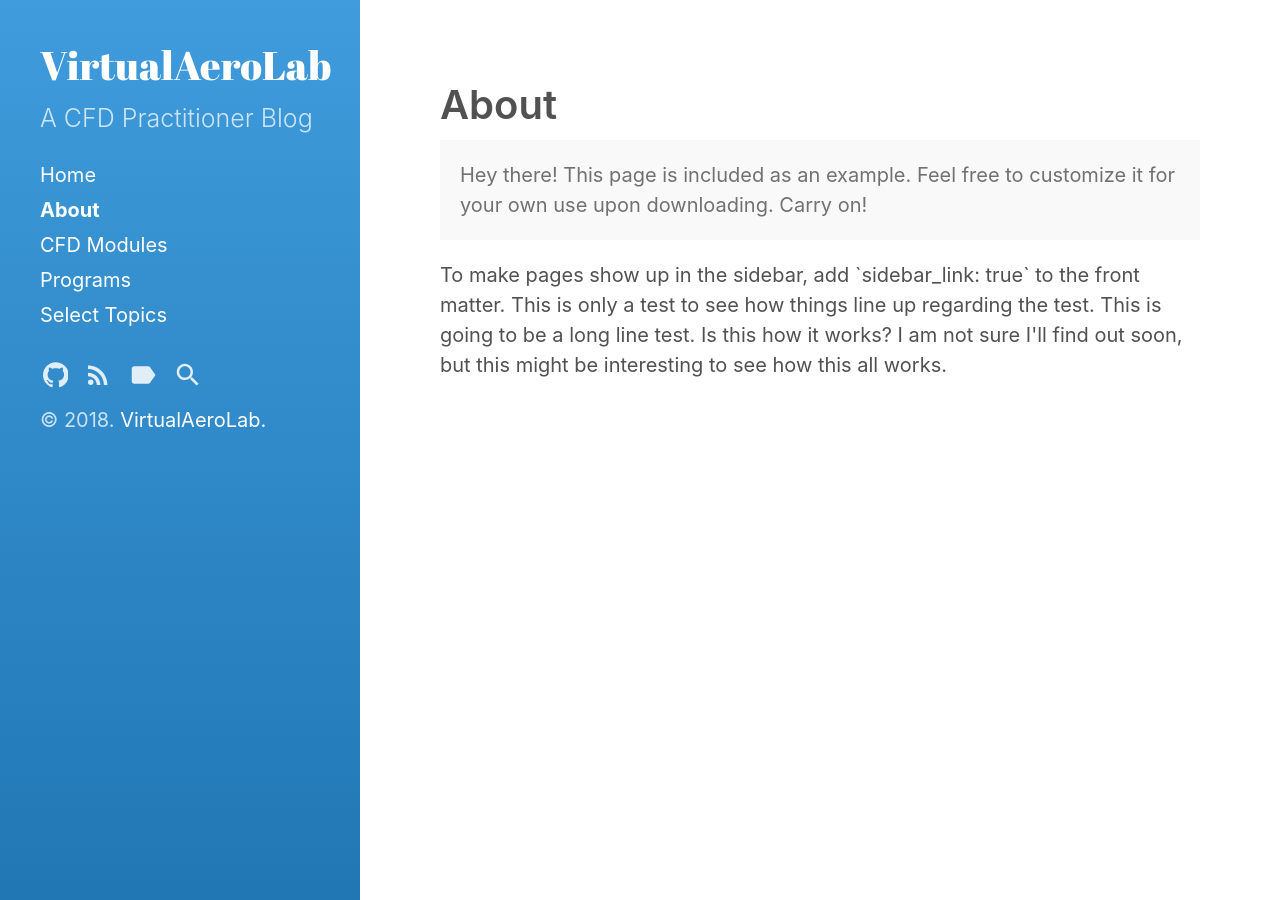
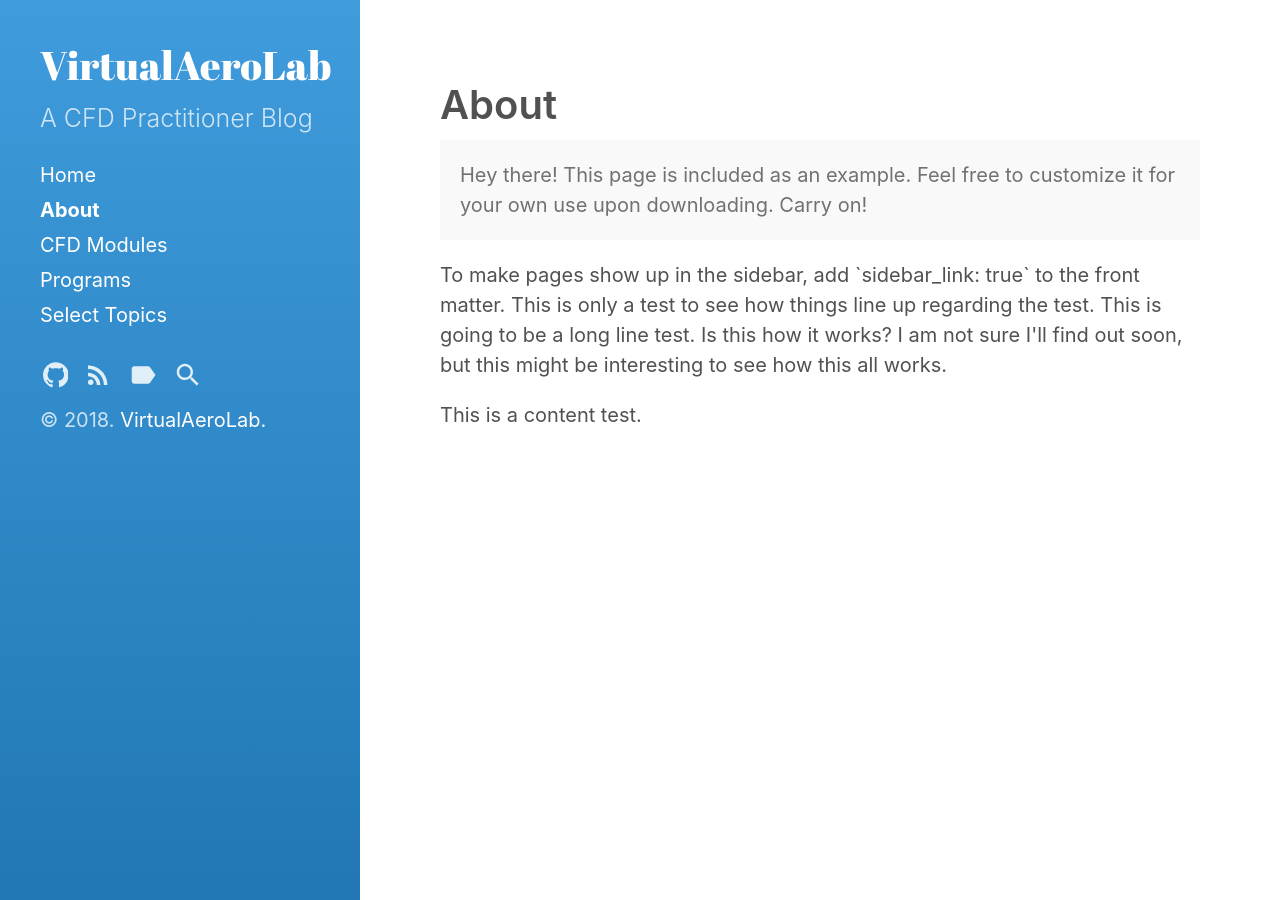
Before and after one commit to VirtualAeroLab/VirtualAeroLab.github.io, a Jekyll site: the page built from about.md, in a window 1280 px wide. Built offline with Jekyll 4.4.1, drawn with Linux system fonts in a browser that asks for light colours.

Commit message:
This is another test.

```diff
--- a/about.md
+++ b/about.md
@@ -14,3 +14,5 @@ To make pages show up in the sidebar, add `sidebar_link: true` to the front
 matter. This is only a test to see how things line up regarding the test. This is going to be a long line
 test. Is this how it works? I am not sure I'll find out soon, but this might
 be interesting to see how this all works.</p>
+
+This is a content test.
```
